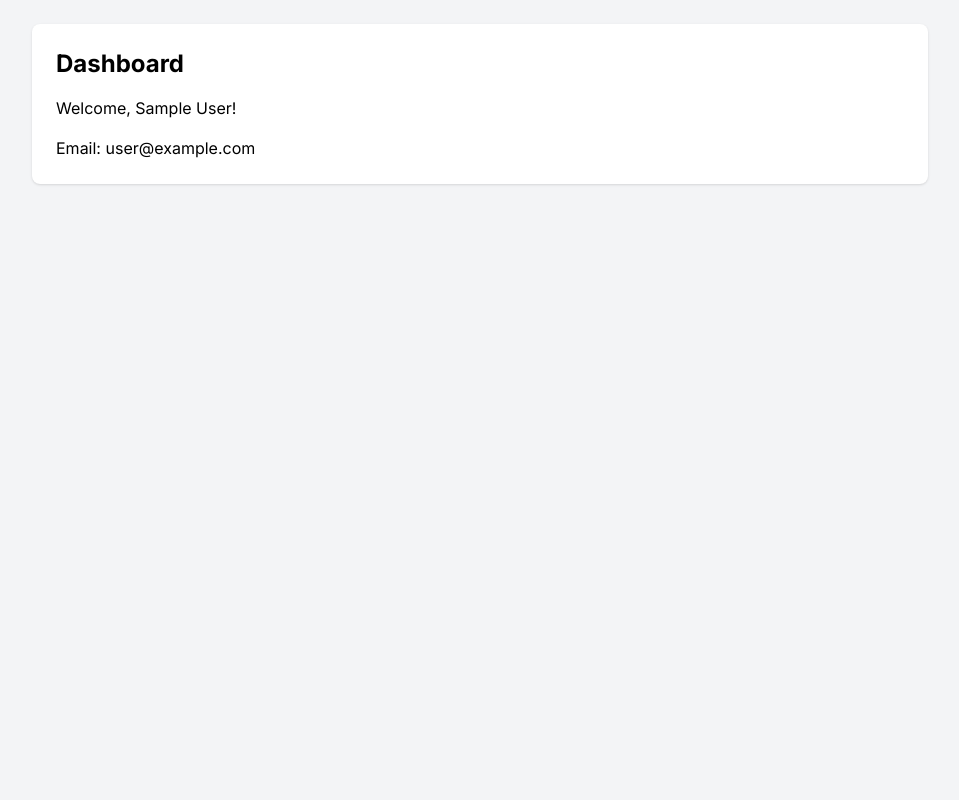
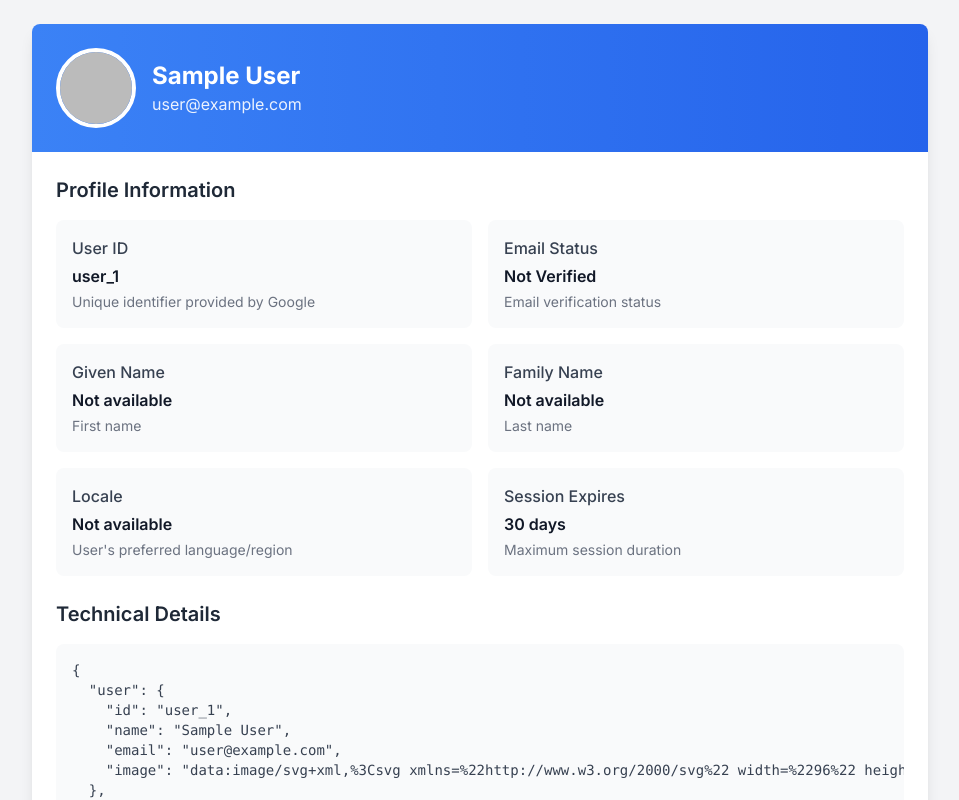
Before and after one commit to iziuqo/oidc-auth-system, a Next.js app: page /dashboard in a window 1280 px wide. Shown: the top 800 px of the page, without its empty margins (160-1119 px from the left). Built offline with nearby package versions, Linux system fonts and the light colour scheme; no server answers; sample sign-in values are in the browser's storage.

Commit message:
Update page.tsx

```diff
--- a/app/dashboard/page.tsx
+++ b/app/dashboard/page.tsx
@@ -1,17 +1,106 @@
+// app/dashboard/page.tsx
 import { auth } from "../auth"
+import { redirect } from "next/navigation"
+import Image from "next/image"
 
 export default async function Dashboard() {
   const session = await auth()
 
+  if (!session) {
+    redirect("/")
+  }
+
   return (
     <div className="min-h-screen bg-gray-100 p-6">
-      <div className="max-w-4xl mx-auto bg-white rounded-lg shadow p-6">
-        <h1 className="text-2xl font-bold mb-4">Dashboard</h1>
-        <div className="space-y-4">
-          <p>Welcome, {session?.user?.name}!</p>
-          <p>Email: {session?.user?.email}</p>
+      <div className="max-w-4xl mx-auto">
+        <div className="bg-white rounded-lg shadow-lg overflow-hidden">
+          {/* Header with profile image */}
+          <div className="bg-gradient-to-r from-blue-500 to-blue-600 p-6">
+            <div className="flex items-center space-x-4">
+              {session.user?.image && (
+                <div className="relative w-20 h-20 rounded-full overflow-hidden border-4 border-white">
+                  <Image
+                    src={session.user.image}
+                    alt={session.user?.name || 'Profile'}
+                    fill
+                    className="object-cover"
+                  />
+                </div>
+              )}
+              <div className="text-white">
+                <h1 className="text-2xl font-bold">{session.user?.name}</h1>
+                <p className="opacity-90">{session.user?.email}</p>
+              </div>
+            </div>
+          </div>
+
+          {/* User Information */}
+          <div className="p-6">
+            <h2 className="text-xl font-semibold mb-4 text-gray-800">Profile Information</h2>
+            <div className="grid grid-cols-1 md:grid-cols-2 gap-4">
+              <InfoCard
+                title="User ID"
+                value={session.user?.id}
+                description="Unique identifier provided by Google"
+              />
+              <InfoCard
+                title="Email Status"
+                value={session.user?.verified_email ? "Verified" : "Not Verified"}
+                description="Email verification status"
+              />
+              <InfoCard
+                title="Given Name"
+                value={session.user?.given_name}
+                description="First name"
+              />
+              <InfoCard
+                title="Family Name"
+                value={session.user?.family_name}
+                description="Last name"
+              />
+              <InfoCard
+                title="Locale"
+                value={session.user?.locale}
+                description="User's preferred language/region"
+              />
+              <InfoCard
+                title="Session Expires"
+                value="30 days"
+                description="Maximum session duration"
+              />
+            </div>
+
+            {/* Technical Details Section */}
+            <div className="mt-6">
+              <h2 className="text-xl font-semibold mb-4 text-gray-800">Technical Details</h2>
+              <div className="bg-gray-50 rounded-lg p-4 overflow-x-auto">
+                <pre className="text-sm text-gray-700">
+                  {JSON.stringify(session, null, 2)}
+                </pre>
+              </div>
+            </div>
+
+            {/* Sign Out Button */}
+            <div className="mt-6">
+              <form action={async () => { 'use server'; await signOut() }}>
+                <button className="w-full bg-red-500 text-white px-4 py-2 rounded-lg hover:bg-red-600 transition duration-200">
+                  Sign Out
+                </button>
+              </form>
+            </div>
+          </div>
         </div>
       </div>
     </div>
   )
 }
+
+function InfoCard({ title, value, description }: { title: string, value?: string | null, description: string }) {
+  return (
+    <div className="bg-gray-50 p-4 rounded-lg">
+      <h3 className="font-medium text-gray-700">{title}</h3>
+      <p className="text-gray-900 font-semibold mt-1">{value || "Not available"}</p>
+      <p className="text-sm text-gray-500 mt-1">{description}</p>
+    </div>
+  )
+}
```
